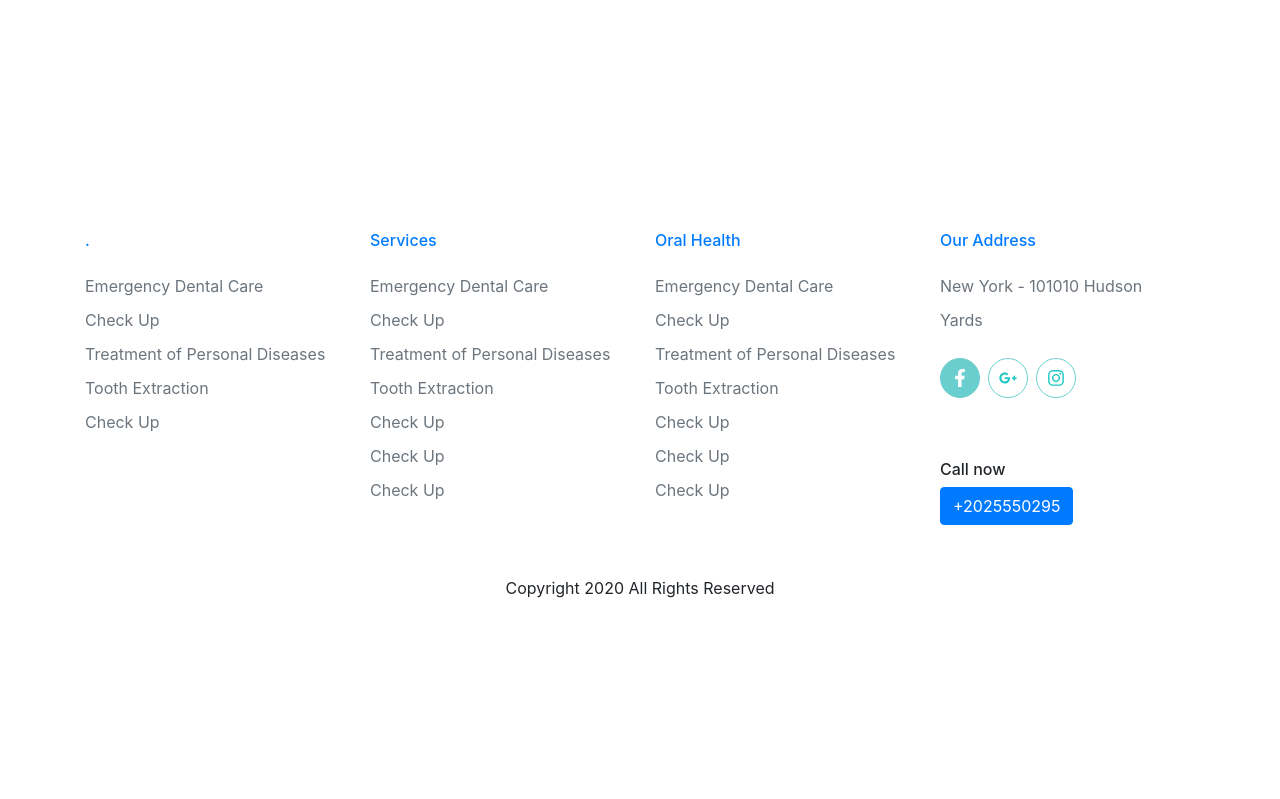
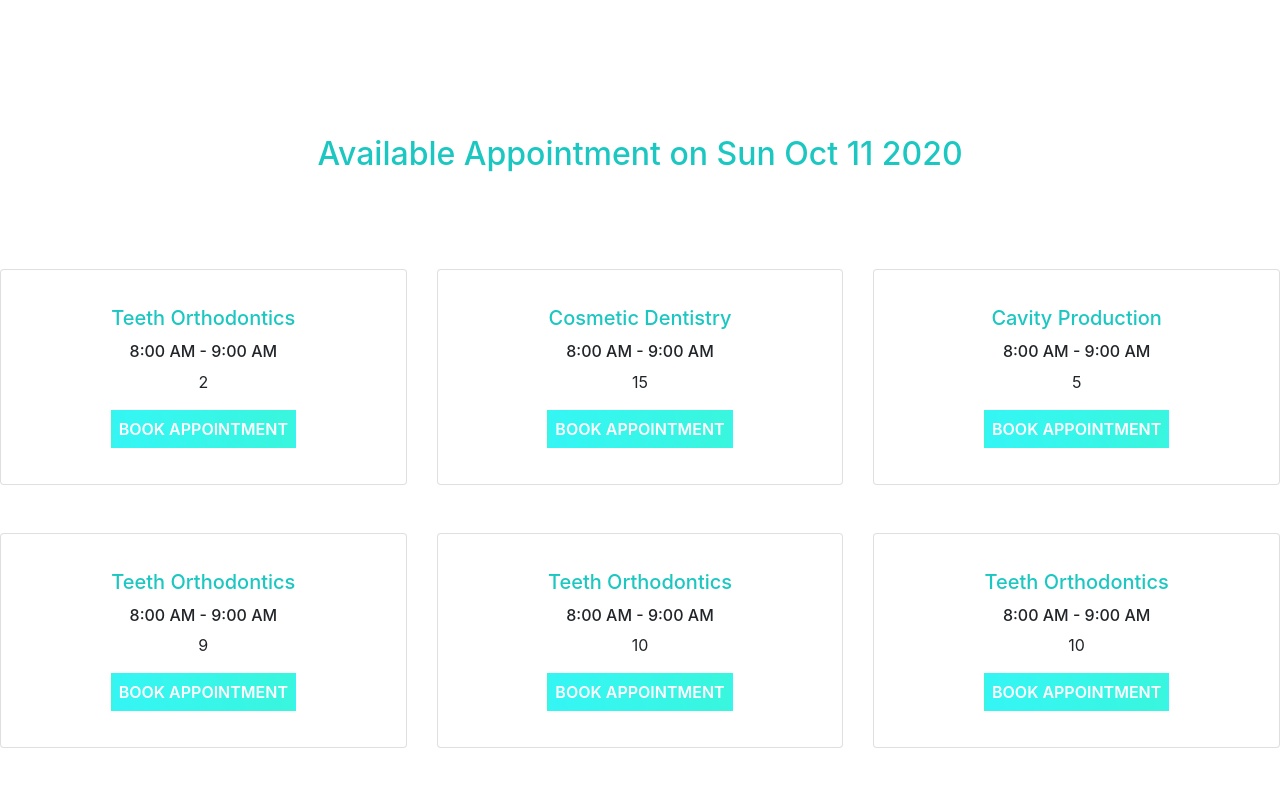
Before and after one commit to abu-sayed-1/doctors-portal-client, a React (Create React App) app: page /appointment in a window 1280 px wide. Shown: the part 521-1320 px from the top of the page. Before the commit the page ends 1137 px from the top, so only its background shows below. Built offline with nearby package versions, Linux system fonts and the light colour scheme.

Commit message:
Appointment-Form-Modal

```diff
--- a/package.json
+++ b/package.json
@@ -13,6 +13,8 @@
     "react": "^16.13.1",
     "react-calendar": "^3.1.0",
     "react-dom": "^16.13.1",
+    "react-hook-form": "^6.9.2",
+    "react-modal": "^3.11.2",
     "react-router-dom": "^5.2.0",
     "react-scripts": "3.4.3"
   },
--- a/src/App.css
+++ b/src/App.css
@@ -1,38 +1,12 @@
-.App {
-  text-align: center;
+ .btn_brand{
+   background-image: linear-gradient(75deg, #0ef7f7d3,#0ef7d8ce);
+   border-color: transparent;
+   text-transform: uppercase;
+   font-weight: 600;
+   outline: none !important;
+   line-height: 2em;
+   color: white;
+ }
+.text_brand{
+  color: #1cc7c1;
 }
-
-.App-logo {
-  height: 40vmin;
-  pointer-events: none;
-}
-
-@media (prefers-reduced-motion: no-preference) {
-  .App-logo {
-    animation: App-logo-spin infinite 20s linear;
-  }
-}
-
-.App-header {
-  background-color: #282c34;
-  min-height: 100vh;
-  display: flex;
-  flex-direction: column;
-  align-items: center;
-  justify-content: center;
-  font-size: calc(10px + 2vmin);
-  color: white;
-}
-
-.App-link {
-  color: #61dafb;
-}
-
-@keyframes App-logo-spin {
-  from {
-    transform: rotate(0deg);
-  }
-  to {
-    transform: rotate(360deg);
-  }
-}
--- a/src/components/Appointment/Appointment/Appointment.js
+++ b/src/components/Appointment/Appointment/Appointment.js
@@ -1,16 +1,21 @@
-import React from 'react';
+import React, { useState } from 'react';
 import Footer from '../../Shared/Footer/Footer';
 import Navbar from '../../Shared/Navbar/Navbar';
 import AppointmentHeader from '../AppointmentHeader/AppointmentHeader';
+import BookAppointment from '../BookAppointment/BookAppointment';
 
 const Appointment = () => {
+    const [selectedDate, setSelectedDate] = useState(new Date());
+    // console.log(selectedDate)
     const handleDateChange = date => {
-        console.log(date);
+        setSelectedDate(date);
+        //AppointmentHeader theke props hishave tar ze calendar er date ache oi ta theke date ta ke nitechi, eta amra Appointment e nichi ei korone zo Appointment e modde zothe component ache oigular modde date ta ke padano zay
     }
     return (
         <div>
             <Navbar></Navbar>
             <AppointmentHeader handleDateChange={handleDateChange}></AppointmentHeader>
+            <BookAppointment date={selectedDate}></BookAppointment>
             <Footer></Footer>
         </div>
     );
--- /dev/null
+++ b/src/components/Appointment/AppointmentForm/AppointmentForm.js
@@ -0,0 +1,82 @@
+import React from 'react';
+import Modal from 'react-modal';
+import { useForm } from "react-hook-form"
+
+const customStyles = {
+    content: {
+        top: '50%',
+        left: '50%',
+        right: 'auto',
+        bottom: 'auto',
+        marginRight: '-50%',
+        transform: 'translate(-50%, -50%)'
+    }
+};
+
+Modal.setAppElement('#root')
+//^^^^^^^^^^^^^^^^^^^^^^^^^^ ze kono jagay use korar jonno ei code use korcho ei code tumar index.js e auto set hoye zave hoy gele ze kono components theke use modal,popup  signUp, signIn ect from ta use korte parva
+
+const AppointmentForm = ({ modalIsOpen, closeModal, appointmentOn, date }) => {
+
+    const { register, handleSubmit, errors } = useForm();
+    const onSubmit = data => {
+        console.log(data)
+    };
+
+    return (
+        <div>
+            <Modal
+                isOpen={modalIsOpen}
+                onRequestClose={closeModal}
+                style={customStyles}
+                contentLabel="Example Modal"
+            >
+
+                <h2 className="text_brand text-center">{appointmentOn}</h2>
+               <p  className="text-secondary text-center"> <small>ON {date.toDateString()}</small></p>
+                <form className="p-5" onSubmit={handleSubmit(onSubmit)}>
+                    <div className="form-group">
+                        <input type="text" ref={register({ required: true })} name="name" placeholder="Your Name" className="form-control" />
+                        {errors.name && <span className="text-danger">This field is required</span>}
+
+                    </div>
+                    <div className="form-group">
+                        <input type="text" ref={register({ required: true })} name="phone" placeholder="Phone Number" className="form-control" />
+                        {errors.phone && <span className="text-danger">This field is required</span>}
+                    </div>
+                    <div className="form-group">
+                        <input type="text" ref={register({ required: true })} name="email" placeholder="Email" className="form-control" />
+                        {errors.email && <span className="text-danger">This field is required</span>}
+                    </div>
+                    <div className="form-group row">
+                        <div className="col-4">
+
+                            <select className="form-control" name="gender" ref={register({ required: true })} >
+                                <option disabled={true} value="Not set">Select Gender</option>
+                                <option value="Male">Male</option>
+                                <option value="Female">Female</option>
+                                <option value="Not set">Other</option>
+                            </select>
+                            {errors.gender && <span className="text-danger">This field is required</span>}
+
+                        </div>
+                        <div className="col-4">
+                            <input ref={register({ required: true })} className="form-control" name="age" placeholder="Your Age" type="number" />
+                            {errors.age && <span className="text-danger">This field is required</span>}
+                        </div>
+                        <div className="col-4">
+                            <input ref={register({ required: true })} className="form-control" name="weight" placeholder="Weight" type="number" />
+                            {errors.weight && <span className="text-danger">This field is required</span>}
+                        </div>
+                    </div>
+
+                    <div className="form-group text-right">
+                        <button type="submit" className="btn_brand">Send</button>
+                    </div>
+                </form>
+            </Modal>
+        </div>
+    );
+};
+
+export default AppointmentForm;
--- /dev/null
+++ b/src/components/Appointment/BookAppointment/BookAppointment.css
@@ -0,0 +1,5 @@
+/*
+.text_brand{
+    color:#36cdc8;
+}
+  */
--- /dev/null
+++ b/src/components/Appointment/BookAppointment/BookAppointment.js
@@ -0,0 +1,64 @@
+import React from 'react';
+import BookingCard from '../BookingCard/BookingCard';
+import "./BookAppointment.css";
+
+const bookingData = [
+    {
+        _id: 'j9djKJ893du498kKHOHdfkj93ur9nsd',
+        id: 1,
+        subject: 'Teeth Orthodontics',
+        visitingHour: '8:00 AM - 9:00 AM',
+        totalSpace: 2
+    },
+    {
+        _id: 'j9djKJ893ajkdu498kdfkj93ur9nsd',
+        id: 2,
+        subject: 'Cosmetic Dentistry',
+        visitingHour: '8:00 AM - 9:00 AM',
+        totalSpace: 15
+    },
+    {
+        _id: 'j9djcJdJ893du498kdfkj93ur9nsd',
+        id: 3,
+        subject: 'Cavity Production',
+        visitingHour: '8:00 AM - 9:00 AM',
+        totalSpace: 5
+    },
+    {
+        _id: 'j9djKJ893du498kdfkj93ur9nsd',
+        id: 4,
+        subject: 'Teeth Orthodontics',
+        visitingHour: '8:00 AM - 9:00 AM',
+        totalSpace: 9
+    },
+    {
+        _id: 'j9djd83nmn93ddu498kdfkj93ur9nsd',
+        id: 5,
+        subject: 'Teeth Orthodontics',
+        visitingHour: '8:00 AM - 9:00 AM',
+        totalSpace: 10
+    },
+    {
+        _id: 'j9djKJ893du498kdfkjpHSr9nsd',
+        id: 6,
+        subject: 'Teeth Orthodontics',
+        visitingHour: '8:00 AM - 9:00 AM',
+        totalSpace: 10
+    },
+]
+
+const BookAppointment = ({date}) => {
+    return (
+       <section>
+           <h2 className="text-center text_brand mb-5 pb-5">Available Appointment on  {date.toDateString()}</h2>
+                                                          {/* ei code diye tumi ze date^^^^^^^^^^^^^^^^ Appointment theke aste che ze date oi ta ke String e convert kore dicho ei code diye zeno h2 tag er modde use korte paro */}
+           <div className="row">
+               {
+                   bookingData.map(booking => <BookingCard key={booking._id} booking={booking} date={date}></BookingCard> )
+               }
+           </div>
+       </section>
+    );
+};
+
+export default BookAppointment;
--- /dev/null
+++ b/src/components/Appointment/BookingCard/BookingCard.js
@@ -0,0 +1,28 @@
+import React, { useState } from 'react';
+import AppointmentForm from '../AppointmentForm/AppointmentForm';
+
+const BookingCard = ({booking, date}) => {
+    const [modalIsOpen, setIsOpen] = useState(false);
+    function openModal() {
+        setIsOpen(true);
+    }
+
+    function closeModal() {
+        setIsOpen(false);
+    }
+    return (
+        <div className="col-md-4 mb-5">
+            <div className="card p-3">
+                <div className="card-body text-center">
+                    <h5 className="card-title text_brand">{booking.subject}</h5>
+                    <h6>{booking.visitingHour}</h6>
+                    <p>{booking.totalSpace}</p>
+                    <button onClick={openModal} closeModal={closeModal} className="text-uppercase btn_brand">Book Appointment</button>
+                    <AppointmentForm modalIsOpen={modalIsOpen} appointmentOn={booking.subject} date={date}></AppointmentForm>
+                </div>
+            </div>
+        </div>
+    );
+};
+
+export default BookingCard;
--- a/src/components/Home/Contact/Contact.js
+++ b/src/components/Home/Contact/Contact.js
@@ -21,7 +21,7 @@ const Contact = () => {
                             <textarea name="" className="form-control" id="" cols="30" rows="10" placeholder="Message *"></textarea>
                         </div>
                         <div className="form-group text-center">
-                            <button type="button" className="btn btn-primary"> Submit </button>
+                            <button type="button" className="btn_brand"> Submit </button>
                         </div>
                     </form>
                 </div>
--- a/src/components/Home/FeaturedService/FeaturedService.js
+++ b/src/components/Home/FeaturedService/FeaturedService.js
@@ -13,7 +13,7 @@ const FeaturedService = () => {
             <p className="text-secondary my-5">
               Lorem ipsum dolor sit amet consectetur adipisicing elit.  Tempore efacere amet aperiam non odio. Temporibus, nemo quasi quisquam ipsa distinctio saepe sed veniam incidunt, tempora mollitia, dignissimos repellendus expedita. Obcaecati minima, reiciendis optio aspernatur autem pariatur soluta illum velit, eligendi dolorem consequuntur sapiente rerum accusamus aut nulla praesentium! Neque autem animi, voluptatem magnam nesciunt officia nemo nam, delectus minima velit beatae iste praesentium ad repudiandae, similique excepturi sapiente.
             </p>
-            <button className="btn btn-primary">Learn More</button>
+            <button className="btn_brand">Learn More</button>
           </div>
         </div>
       </div>
--- a/src/components/Home/HeaderMain/HeaderMain.js
+++ b/src/components/Home/HeaderMain/HeaderMain.js
@@ -7,7 +7,7 @@ const HeaderMain = () => {
             <div className="col-md-4 offset-md-1">
                 <h1 style={{ color: '#3A4256' }}> Your New Smile <br /><span style={{color:'yellow'}}>Starts Here</span></h1>
                 <p className="text-secondary">Lorem ipsum dolor sit amet consectetur adipisicing elit. Iste cum aliquam ea, labore dignissimos cumque.</p>
-                <button className="btn btn-primary appointment_btn"> GET APPOINTMENT</button>
+                <button className="btn_brand"> GET APPOINTMENT</button>
             </div>
             <div className="col-md-6">
                 <img src={chair} alt="" className="img-fluid" />
--- a/src/components/Home/MakeAppointment/MakeAppointment.js
+++ b/src/components/Home/MakeAppointment/MakeAppointment.js
@@ -13,7 +13,7 @@ const MakeAppointment = () => {
                         <h5 className="text-primary text-uppercase ">Appointment</h5>
                         <h1 className="my-4">Make an Appointment <br/> Today</h1>
                         <p>Lorem ipsum dolor, sit amet consectetur adipisicing elit. Atque magnam ad consequuntur assumenda saepe hic amet nemo ea facere a!</p>
-                        <button className="btn btn-primary">Learn More</button>
+                        <button className="btn_brand">Learn More</button>
                     </div>
                 </div>
             </div>
--- a/src/components/Shared/Footer/Footer.js
+++ b/src/components/Shared/Footer/Footer.js
@@ -50,7 +50,7 @@ const Footer = () => {
                         </ul>
                         <div className="mt-5">
                             <h6>Call now</h6>
-                            <button className="btn btn-primary">+2025550295</button>
+                            <button className="btn_brand">+2025550295</button>
                         </div>
                     </FooterCol>
                 </div>
```
Also changed, not shown: 1 other file (tests, documents, lock files or other folders).
